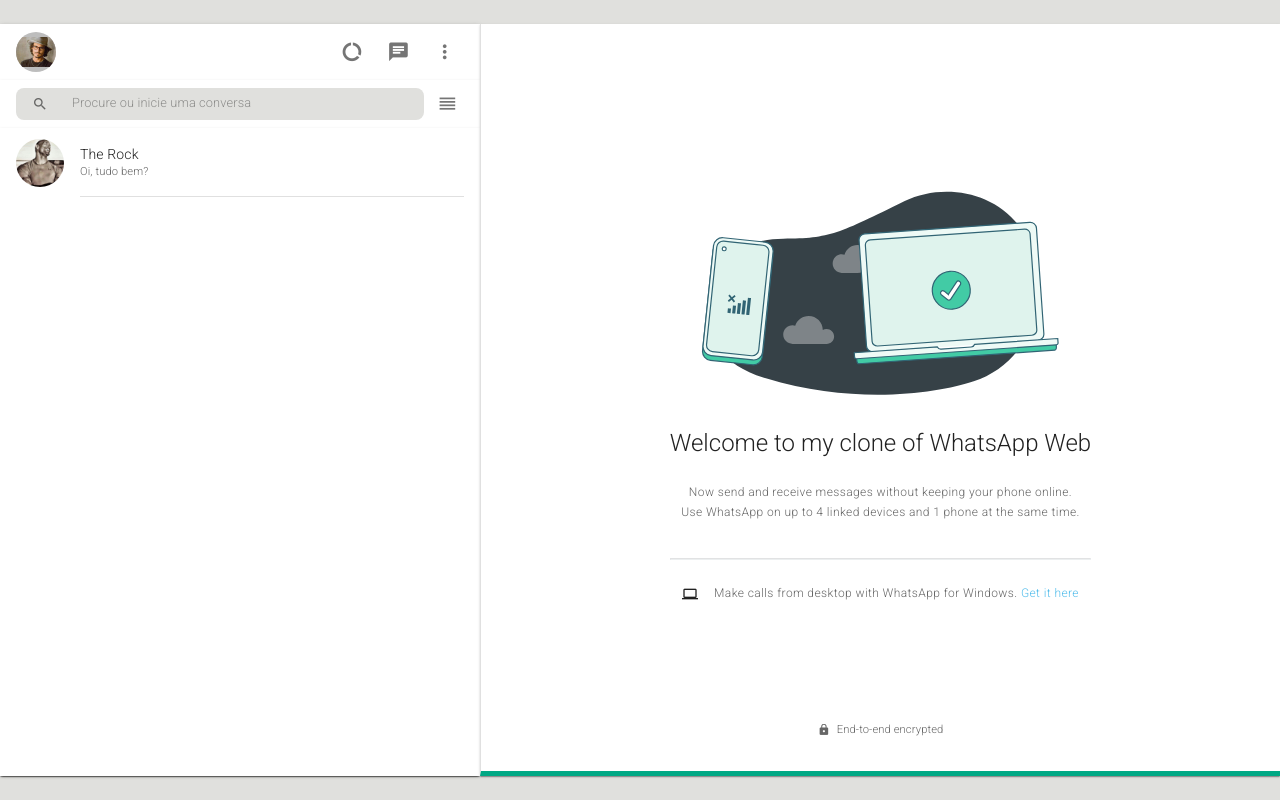
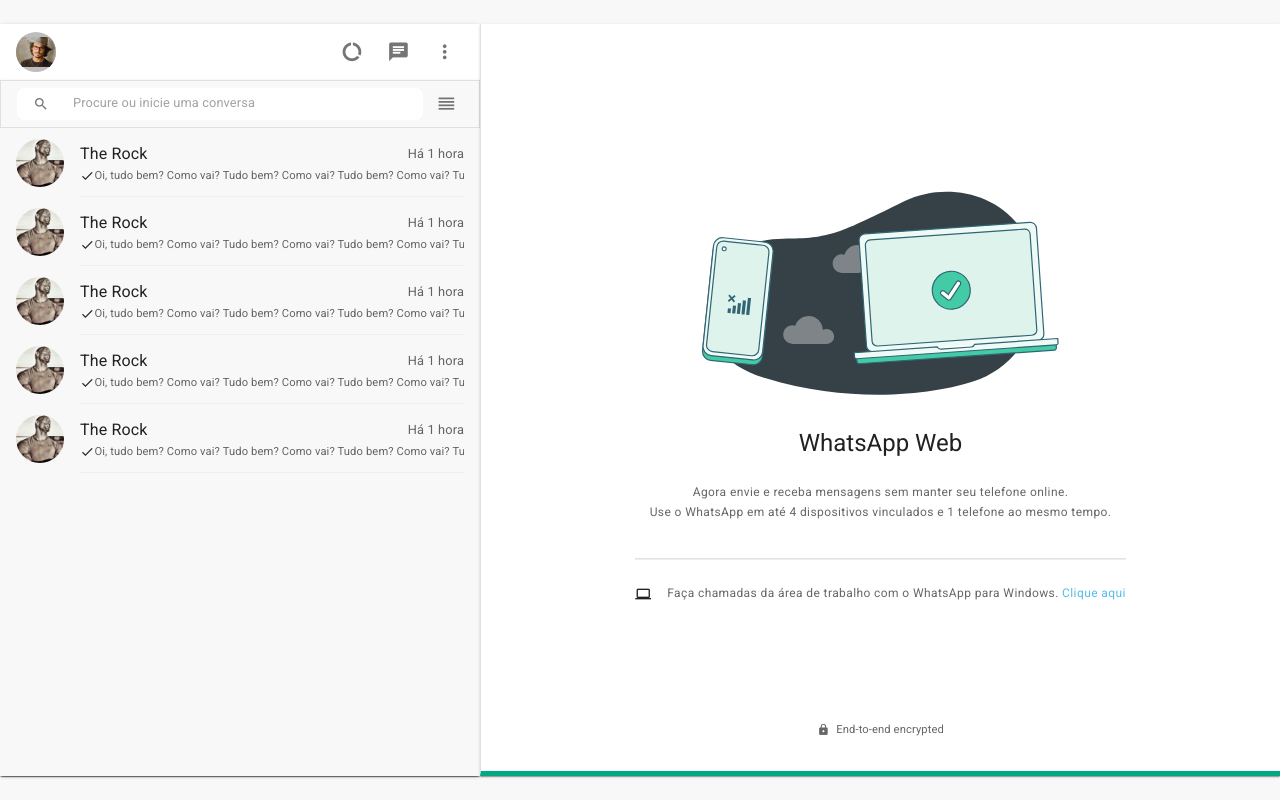
Before and after one commit to EuMarcel0/whatsapp-clone, a React (Vite) app: page / in a window 1280 px wide. Built offline with nearby package versions, Linux system fonts and the light colour scheme.

Commit message:
refactor: changed component search input area

```diff
--- a/index.html
+++ b/index.html
@@ -5,7 +5,10 @@
     <link rel="icon" type="image/svg+xml" href="/vite.svg" />
 	<link rel="preconnect" href="https://fonts.googleapis.com">
 	<link rel="preconnect" href="https://fonts.gstatic.com" crossorigin>
-	<link href="https://fonts.googleapis.com/css2?family=Roboto:ital,wght@0,300;0,700;1,400&display=swap" rel="stylesheet">
+	<link
+		rel="stylesheet"
+		href="https://fonts.googleapis.com/css?family=Roboto:300,400,500,700&display=swap"
+	/>
 	<link rel="stylesheet" href="https://fonts.googleapis.com/icon?family=Material+Icons" />
     <meta name="viewport" content="width=device-width, initial-scale=1.0" />
     <title>WhatsApp Clone</title>
--- a/src/shared/components/AppTootip.tsx
+++ b/src/shared/components/AppTootip.tsx
@@ -8,7 +8,7 @@
 export const AppTooltip = ({ title, children }: TootipProps) => {
 	return (
 		<Box>
-			<Tooltip title={title} TransitionComponent={Fade} TransitionProps={{ timeout: 600 }}>
+			<Tooltip title={title} TransitionComponent={Fade} TransitionProps={{ timeout: 600 }} >
 				{children}
 			</Tooltip>
 		</Box>
--- a/src/shared/components/MainContainer/MainContainer.tsx
+++ b/src/shared/components/MainContainer/MainContainer.tsx
@@ -57,7 +57,6 @@
 							<MenuOptions />
 						</Box>
 					</Box>
-					<SearchInputChat />
 					<ChatsList />
 				</Box>
 				<Box
@@ -79,16 +78,16 @@
 					<SvgLogo />
 					<Box display='flex' flexDirection='column' alignItems='center' justifyContent='center' gap={3}>
 						<Typography variant='h5' component='h1' color='textPrimary' fontWeight='400'>
-							Welcome to my clone of WhatsApp Web
+							WhatsApp Web
 						</Typography>
 						<Typography variant='caption' component='p' color='textSecondary' align='center'>
-							Now send and receive messages without keeping your phone online.<br />Use WhatsApp on up to 4 linked devices and 1 phone at the same time.
+							Agora envie e receba mensagens sem manter seu telefone online.<br />Use o WhatsApp em até 4 dispositivos vinculados e 1 telefone ao mesmo tempo.
 						</Typography>
 						<hr style={{ width: '100%', borderColor: 'rgba(134,150,160,0.15)', marginTop: '.7rem' }} />
 						<Box display='flex' alignItems='center' gap={2}>
 							<Icon sx={{ fontSize: '1rem', }}>computer</Icon>
 							<Typography variant='caption' component='p' color='textSecondary'>
-								Make calls from desktop with WhatsApp for Windows. <a href='https://www.whatsapp.com/download' target='blank' style={{ textDecoration: 'none', color: '#53bdeb', fontSize: 'inherit' }}>Get it here</a>
+								Faça chamadas da área de trabalho com o WhatsApp para Windows. <a href='https://www.whatsapp.com/download' target='blank' style={{ textDecoration: 'none', color: '#53bdeb', fontSize: 'inherit' }}>Clique aqui</a>
 							</Typography>
 						</Box>
 						<Typography sx={{ fontSize: '.7rem', display: 'flex', alignItems: 'center', gap: '.4rem', position: 'absolute', bottom: '2rem' }} color='textSecondary'>
--- a/src/shared/components/MainContainer/components/ChatsList.tsx
+++ b/src/shared/components/MainContainer/components/ChatsList.tsx
@@ -1,11 +1,14 @@
-import { Box, CardMedia, Paper, Typography, useTheme } from '@mui/material';
 import { useState } from 'react';
+import { Box, CardMedia, Icon, Paper, Typography, useTheme } from '@mui/material';
 import ChatAvatarImage from '../../../../assets/images/the_rock.jpg';
+import { AppTooltip } from '../../AppTootip';
+import { SearchInputChat } from './SearchInputChat';
 
 interface ChatListProps {
 	image: string;
 	name: string;
 	lastMessage: string;
+	date: string;
 }
 
 export const ChatsList = () => {
@@ -14,7 +17,32 @@
 		{
 			image: ChatAvatarImage,
 			name: 'The Rock',
-			lastMessage: 'Oi, tudo bem?',
+			lastMessage: 'Oi, tudo bem? Como vai? Tudo bem? Como vai? Tudo bem? Como vai? Tudo bem? Como vai? Tudo bem? Com',
+			date: 'Há 1 hora',
+		},
+		{
+			image: ChatAvatarImage,
+			name: 'The Rock',
+			lastMessage: 'Oi, tudo bem? Como vai? Tudo bem? Como vai? Tudo bem? Como vai? Tudo bem? Como vai? Tudo bem? Com',
+			date: 'Há 1 hora',
+		},
+		{
+			image: ChatAvatarImage,
+			name: 'The Rock',
+			lastMessage: 'Oi, tudo bem? Como vai? Tudo bem? Como vai? Tudo bem? Como vai? Tudo bem? Como vai? Tudo bem? Com',
+			date: 'Há 1 hora',
+		},
+		{
+			image: ChatAvatarImage,
+			name: 'The Rock',
+			lastMessage: 'Oi, tudo bem? Como vai? Tudo bem? Como vai? Tudo bem? Como vai? Tudo bem? Como vai? Tudo bem? Com',
+			date: 'Há 1 hora',
+		},
+		{
+			image: ChatAvatarImage,
+			name: 'The Rock',
+			lastMessage: 'Oi, tudo bem? Como vai? Tudo bem? Como vai? Tudo bem? Como vai? Tudo bem? Como vai? Tudo bem? Com',
+			date: 'Há 1 hora',
 		},
 	]);
 
@@ -23,9 +51,23 @@
 			flex='1'
 			component={Paper}
 			borderRadius={theme.spacing(0)}
+			bgcolor={theme.palette.background.default}
 		>
+			<SearchInputChat />
 			{chat.map((item, index) => (
-				<Box key={index} paddingX={theme.spacing(2)} >
+				<Box
+					display='flex'
+					alignItems='center'
+					gap={theme.spacing(2)}
+					key={index}
+					paddingX={theme.spacing(2)}
+					sx={{
+						cursor: 'pointer',
+						':hover': {
+							backgroundColor: theme.palette.action.hover,
+						}
+					}}
+				>
 					<Box
 						display='flex'
 						alignItems='center'
@@ -33,6 +75,7 @@
 						height='100%'
 						maxHeight={theme.spacing(9)}
 					>
+						<AppTooltip title={item.name}>
 							<CardMedia
 								component='img'
 								src={item.image}
@@ -40,19 +83,43 @@
 								sx={{
 									width: theme.spacing(6),
 									borderRadius: theme.spacing(3),
-
+									cursor: 'pointer',
 								}}
 							/>
+						</AppTooltip>
+					</Box>
 					<Box
 						display='flex'
 						flexDirection='column'
 						width='100%'
 						height='100%'
-							paddingY={theme.spacing(2)}
-							borderBottom={'1px solid ' + theme.palette.divider}
+						overflow='hidden'
+						textOverflow='ellipsis'
+						whiteSpace='nowrap'
+						paddingY={theme.spacing(1.5)}
+						borderBottom={'.01rem solid ' + theme.palette.action.hover}
 					>
-							<Typography variant='body2' color='textPrimary'>{item.name}</Typography>
-							<Typography variant='body2' color='textSecondary' sx={{ fontSize: '.7rem' }}>{item.lastMessage}</Typography>
+						<Box display='flex' alignItems='center' justifyContent='space-between'>
+							<Typography variant='subtitle1' color='textPrimary' fontWeight={'400'}>{item.name}</Typography>
+							<Typography variant='body2' color='textSecondary' sx={{ fontSize: '.8rem' }}>{item.date}</Typography>
+						</Box>
+						<Box
+							display='flex'
+							alignItems='center'
+						>
+							<Icon sx={{ fontSize: '.9rem' }}>done</Icon>
+							<AppTooltip title={item.lastMessage} >
+								<Typography
+									variant='body2'
+									color='textSecondary'
+									overflow='hidden'
+									whiteSpace='nowrap'
+									textOverflow='ellipsis'
+									sx={{ fontSize: '.7rem' }}
+								>
+									{item.lastMessage}
+								</Typography>
+							</AppTooltip>
 						</Box>
 					</Box>
 				</Box>
--- a/src/shared/components/MainContainer/components/SearchInputChat.tsx
+++ b/src/shared/components/MainContainer/components/SearchInputChat.tsx
@@ -7,6 +7,8 @@
 	return (
 		<Box
 			component={Paper}
+			elevation={1}
+			variant='outlined'
 			display='flex'
 			alignItems='center'
 			gap={1}
@@ -16,13 +18,14 @@
 			borderRadius={theme.spacing(0)}
 			paddingY={theme.spacing(1)}
 			paddingX={theme.spacing(2)}
+			bgcolor={theme.palette.background.default}
 		>
 			<Box
 				flex='1'
 				display='flex'
 				alignItems='center'
 				justifyContent='start'
-				bgcolor={theme.palette.background.default}
+				bgcolor={theme.palette.background.paper}
 				height={theme.spacing(4)}
 				borderRadius={theme.spacing(1)}
 				paddingX={theme.spacing(1)}
--- a/src/shared/themes/LightTheme.ts
+++ b/src/shared/themes/LightTheme.ts
@@ -11,7 +11,7 @@
 		},
 		divider: '#E0E0E0',
 		background: {
-			default: '#e0e0dd',
+			default: '#F8F8F8',
 		}
 	},
 	typography:{
```
Lines whose indentation alone changed are shown as unchanged.
